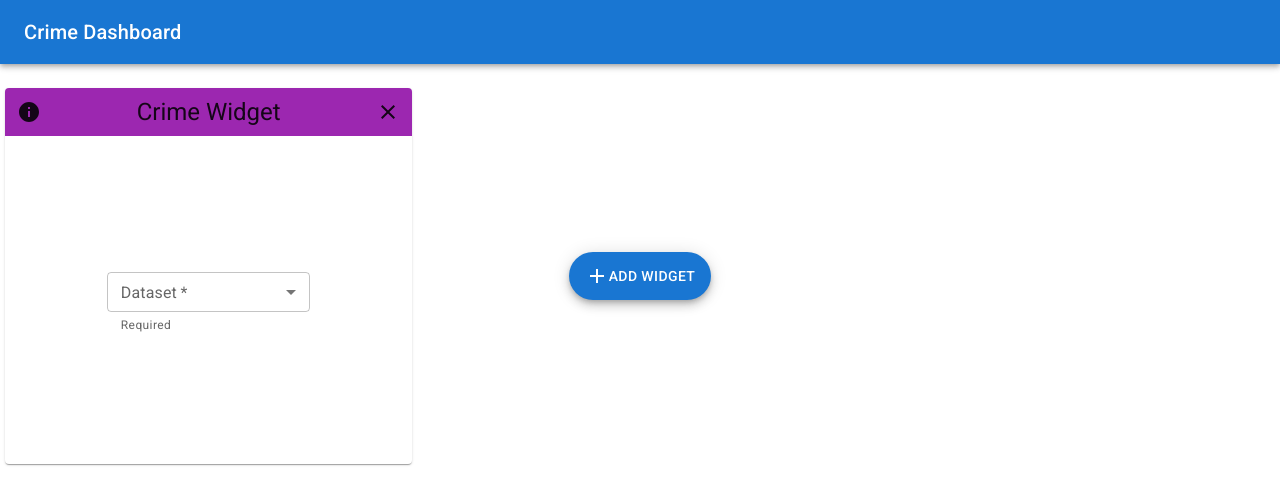
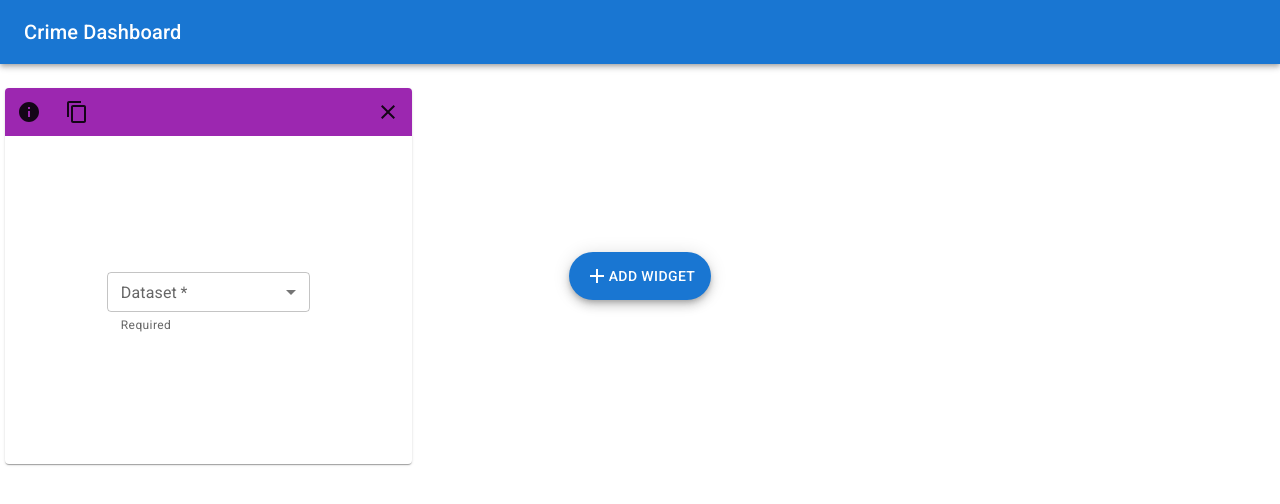
Before and after one commit to JoshuaSandvick/crime-dashboard, a React (Create React App) app in the folder client/: page / in a window 1280 px wide. Both pictures are taken after a click on the button "ADD WIDGET". Shown: the top 504 px of the page. Built offline with nearby package versions, Linux system fonts and the light colour scheme.

Commit message:
Added ability to copy widget

```diff
--- a/client/src/Components/CrimeWidget/CrimeWidget.tsx
+++ b/client/src/Components/CrimeWidget/CrimeWidget.tsx
@@ -82,19 +82,21 @@ function setShowChart(state: CrimeWidgetState): void {
 }
 
 const CrimeWidget: React.FC<WidgetChildProps> = (props) => {
-    let { id, setInfo, setTitle } = props;
+    let { id, setInfo, setClone, initialState } = props;
     if (!id) {
         id = 0;
     }
 
-    const [state, dispatch] = React.useReducer(crimeStateReducer, {});
+    const [state, dispatch] = React.useReducer(crimeStateReducer, initialState ? initialState : {});
     const { location, offense, dataType, chartType, demographic, year, showChart } = state;
 
+    if (setClone) {
+        setClone(state);
+    }
     if (setInfo) {
-        setInfo('Hi!');
-    }
-    if (setTitle) {
-        setTitle('Crime Widget');
+        setInfo(
+            'Use this widget to visualize crime statistics in a graph. A graph will appear once all required variables have an option selected. If one of the variables is changed, a new graph will automatically be created.',
+        );
     }
 
     return !dataType ? (
--- /dev/null
+++ b/client/src/Components/Dashboard/CopyButton.tsx
@@ -0,0 +1,29 @@
+import React from 'react';
+import { IconButton } from '@mui/material';
+import ContentCopyIcon from '@mui/icons-material/ContentCopy';
+
+export interface CopyButtonProps {
+    clone(): void;
+}
+
+export const CopyButton: React.FC<CopyButtonProps> = (props: CopyButtonProps) => {
+    const { clone } = props;
+
+    const handleClick = (event: React.MouseEvent<HTMLButtonElement>) => {
+        clone();
+    };
+
+    return (
+        <div>
+            <IconButton
+                size="large"
+                color="inherit"
+                aria-label="copy"
+                aria-describedby="copy-button"
+                onClick={handleClick}
+            >
+                <ContentCopyIcon />
+            </IconButton>
+        </div>
+    );
+};
--- a/client/src/Components/Dashboard/Dashboard.tsx
+++ b/client/src/Components/Dashboard/Dashboard.tsx
@@ -10,14 +10,25 @@ export interface DashboardProps {
 const Dashboard: React.FC<DashboardProps> = (props: DashboardProps) => {
     const { title, children } = props;
 
-    const [widgetIDs, setWidgetIDs] = React.useState<number[]>([0]);
+    const [widgets, setWidgets] = React.useState<Map<number, {} | undefined>>(
+        new Map([[0, undefined]]),
+    );
 
-    function widgetWasActivated(idToAdd: number): void {
-        setWidgetIDs(widgetIDs.concat(idToAdd + 1));
+    function createWidget(initialState?: {}): void {
+        let newID = Math.max(...Array.from(widgets.keys())) + 1;
+        widgets.set(newID, initialState);
+        setWidgets(new Map(widgets));
     }
 
-    function widgetWasRemoved(idToRemove: number): void {
-        setWidgetIDs(widgetIDs.filter((id) => id !== idToRemove));
+    function removeWidget(id: number): void {
+        widgets.delete(id);
+        setWidgets(new Map(widgets));
+    }
+
+    function cloneWidget(state: {}): void {
+        const lastKey = Array.from(widgets.keys()).pop() as number;
+        widgets.set(lastKey, state);
+        createWidget();
     }
 
     return (
@@ -33,12 +44,14 @@ const Dashboard: React.FC<DashboardProps> = (props: DashboardProps) => {
             </Box>
             <Box margin="5px">
                 <Grid container spacing={{ xs: 2, md: 3 }} columns={{ xs: 4, md: 8, lg: 12 }}>
-                    {widgetIDs.map((id) => (
+                    {Array.from(widgets.entries()).map(([id, initialState]) => (
                         <Grid item xs={4} key={id} sx={{ height: '400px' }}>
                             <Widget
                                 id={id}
-                                isActivatedCallback={widgetWasActivated}
-                                isRemovedCallback={widgetWasRemoved}
+                                isActivatedCallback={createWidget}
+                                isRemovedCallback={removeWidget}
+                                isClonedCallback={cloneWidget}
+                                initialState={initialState}
                             >
                                 {children}
                             </Widget>
--- a/client/src/Components/Dashboard/InfoButton.tsx
+++ b/client/src/Components/Dashboard/InfoButton.tsx
@@ -29,7 +29,6 @@ export const InfoButton: React.FC<InfoButtonProps> = (props: InfoButtonProps) =>
                 size="large"
                 color="inherit"
                 aria-label="clear"
-                sx={{ mr: 2, margin: 0 }}
                 aria-describedby={id}
                 onClick={handleClick}
             >
@@ -44,6 +43,7 @@ export const InfoButton: React.FC<InfoButtonProps> = (props: InfoButtonProps) =>
                     vertical: 'bottom',
                     horizontal: 'left',
                 }}
+                PaperProps={{ sx: { maxWidth: '50em' } }}
             >
                 <Typography sx={{ p: 2 }} variant="body2">
                     {infoText}
--- a/client/src/Components/Dashboard/Widget.tsx
+++ b/client/src/Components/Dashboard/Widget.tsx
@@ -1,29 +1,40 @@
 import React, { ReactElement } from 'react';
 import AddIcon from '@mui/icons-material/Add';
-import { Fab, Box, Paper, Typography, IconButton, Zoom } from '@mui/material';
+import { Fab, Box, Paper, IconButton, Zoom } from '@mui/material';
 import ClearIcon from '@mui/icons-material/Clear';
 import { InfoButton } from './InfoButton';
+import { CopyButton } from './CopyButton';
 
 export interface WidgetChildProps {
     id?: number;
     setInfo?(infoText: string): React.Dispatch<React.SetStateAction<string>>;
-    setTitle?(title: string): React.Dispatch<React.SetStateAction<string>>;
+    setClone?(clone: {}): void;
+    initialState?: {};
 }
 
 export interface WidgetProps {
     id: number;
-    isActivatedCallback(id: number): void;
+    isActivatedCallback(state?: {}): void;
     isRemovedCallback(id: number): void;
+    isClonedCallback(state: {}): void;
     children: ReactElement;
+    initialState: {} | undefined;
 }
 
 const Widget: React.FC<WidgetProps> = (props: WidgetProps) => {
-    const { id, isActivatedCallback, isRemovedCallback, children } = props;
+    const { id, isActivatedCallback, isRemovedCallback, isClonedCallback, initialState, children } =
+        props;
 
-    const [isActivated, setIsActivated] = React.useState<boolean>(false);
+    const [isActivated, setIsActivated] = React.useState<boolean>(initialState ? true : false);
     const [isClosed, setIsClosed] = React.useState<boolean>(false);
     const [infoText, setInfoText] = React.useState<string>('');
-    const [title, setTitle] = React.useState<string>('');
+    const [clone, setClone] = React.useState<{}>({});
+
+    React.useEffect(() => {
+        if (initialState) {
+            setIsActivated(true);
+        }
+    }, [initialState]);
 
     const AddWidgetButton: React.FC<{
         setIsActivated(): void;
@@ -63,22 +74,14 @@ const Widget: React.FC<WidgetProps> = (props: WidgetProps) => {
                     flexGrow: 0,
                 }}
             >
-                <InfoButton infoText={infoText} />
-                <Box
-                    display="flex"
-                    justifyContent="center"
-                    flexDirection="column"
-                    sx={{ flexGrow: 1 }}
-                >
-                    <Typography component="div" variant="h5" align="center">
-                        {title}
-                    </Typography>
+                <Box display="flex">
+                    <InfoButton infoText={infoText} />
+                    <CopyButton clone={isClonedCallback.bind(undefined, clone)} />
                 </Box>
                 <IconButton
                     size="large"
                     color="inherit"
                     aria-label="clear"
-                    sx={{ mr: 2, margin: 0 }}
                     key={'resetState' + id}
                     onClick={() => {
                         setIsClosed(true);
@@ -102,7 +105,8 @@ const Widget: React.FC<WidgetProps> = (props: WidgetProps) => {
                     {React.cloneElement(children, {
                         id: id,
                         setInfo: setInfoText,
-                        setTitle: setTitle,
+                        setClone: setClone,
+                        initialState: initialState,
                     })}
                 </Box>
             </Paper>
@@ -111,7 +115,7 @@ const Widget: React.FC<WidgetProps> = (props: WidgetProps) => {
         <AddWidgetButton
             setIsActivated={() => {
                 setIsActivated(true);
-                isActivatedCallback(id);
+                isActivatedCallback();
             }}
         />
     );
```
Also changed, not shown: 8 other files (tests, documents, lock files or other folders).
